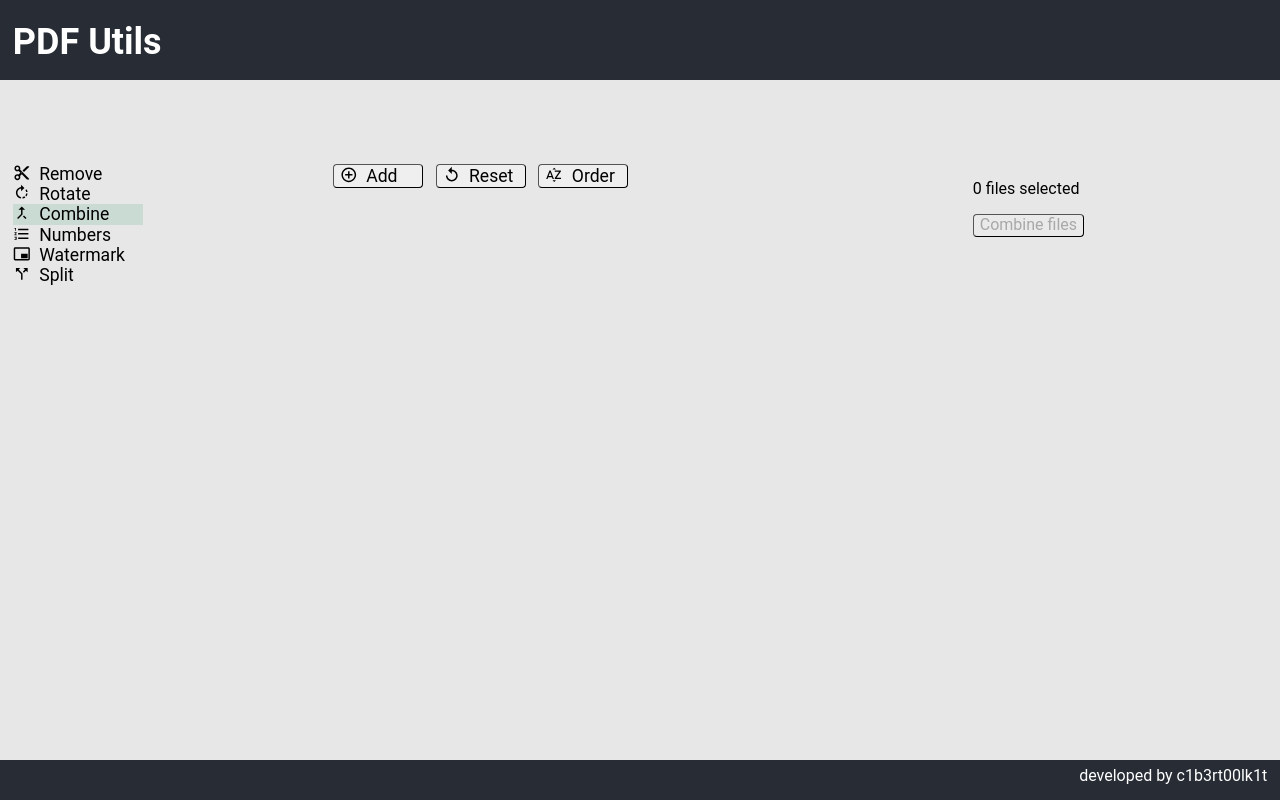
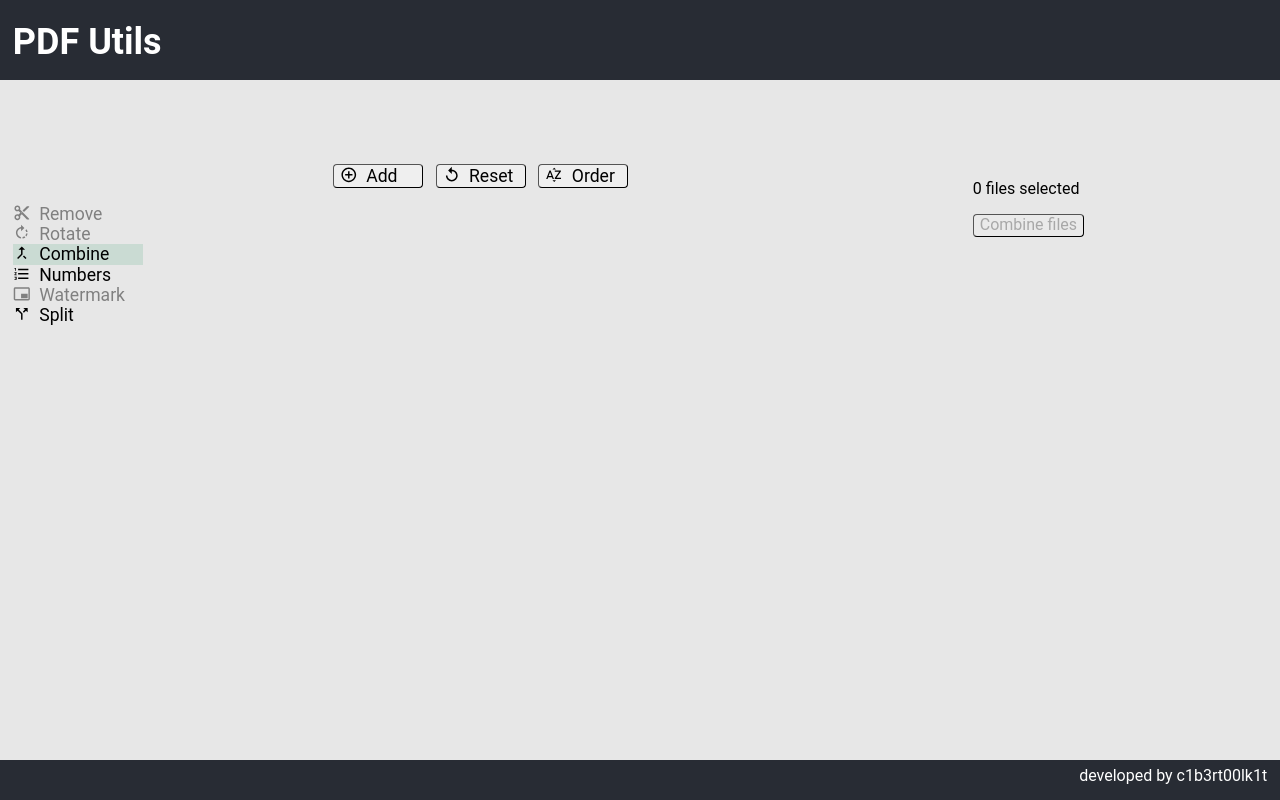
Before and after one commit to c1b3rt00lk1t/pdf-poc, a React (Vite) app: page / in a window 1280 px wide. Built offline with nearby package versions, Linux system fonts and the light colour scheme.

Commit message:
Sidebar style margin and disabled buttons

```diff
--- a/src/components/Sidebar.module.css
+++ b/src/components/Sidebar.module.css
@@ -1,4 +1,5 @@
 .Sidebar {
+  margin-block-start: 5vh;
   display: flex;
   flex-direction: column;
   width: 25%;
@@ -21,6 +22,12 @@
   width: fit-content;
   margin-right: 1vw;
   display: flex;
+  cursor: pointer;
+}
+
+.disabled {
+  color: grey;
+  cursor: not-allowed;
 }
 
 .buttonMobile {
@@ -35,32 +42,12 @@
   margin-left: 0.5em;
 }
 
-/* @media screen and (max-width: 576px) {
-  .Sidebar {
-    order: 3;
-    flex-direction: row;
-    height: fit-content;
-    padding: 0;
-
-    position: absolute;
-    top: 90%;
-    left: 50%;
-    right: 0;
-    transform: translate(-50%, -50%);
-    -webkit-transform: translate(-50%, -50%);
-  }
-
-  .hideInSmallScreen {
-    display: none;
-  }
-} */
-
 @media screen and (max-width: 768px) {
   .span {
     display: none;
   }
   .button {
-    font-size: 1.5rem;
+    font-size: 1.75rem;
   }
 }
 
--- a/src/components/Sidebar.tsx
+++ b/src/components/Sidebar.tsx
@@ -32,7 +32,7 @@ const Sidebar = ({ handleClickAction, action, isMobile }: SidebarProps) => {
       <div
         onClick={() => {}}
         className={`${isMobile ? styles.buttonMobile : styles.button} ${
-          styles.hideInSmallScreen
+          styles.disabled
         }`}
       >
         <MdOutlineContentCut />
@@ -41,7 +41,7 @@ const Sidebar = ({ handleClickAction, action, isMobile }: SidebarProps) => {
       <div
         onClick={() => {}}
         className={`${isMobile ? styles.buttonMobile : styles.button} ${
-          styles.hideInSmallScreen
+          styles.disabled
         }`}
       >
         <MdOutlineRotateRight />
@@ -68,7 +68,7 @@ const Sidebar = ({ handleClickAction, action, isMobile }: SidebarProps) => {
       <div
         onClick={() => {}}
         className={`${isMobile ? styles.buttonMobile : styles.button} ${
-          styles.hideInSmallScreen
+          styles.disabled
         }`}
       >
         <MdOutlineBrandingWatermark />
```
